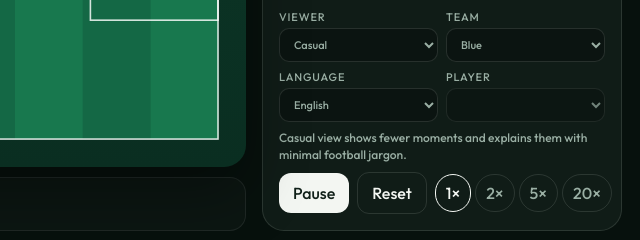
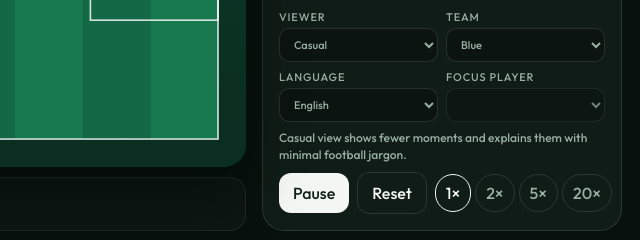
Before and after one commit to shantanu1singh/matchos, a plain HTML site: page matchos/web/index.html in a window 1280 px wide. Shown: the part 551-791 px from the top of the page, 640-1280 px from the left. Drawn offline with Linux system fonts and the light colour scheme; files that its build step writes are made by us from their sources; files whose address does not match are found by name.

Commit message:
Clarify player focus control

```diff
--- a/matchos/web/index.html
+++ b/matchos/web/index.html
@@ -81,7 +81,7 @@
                 <option value="hi">Hindi</option>
               </select>
             </label>
-            <label>Player
+            <label>Focus player
               <select id="player"></select>
             </label>
             <p class="viewer-help" id="viewer-help"></p>
```
